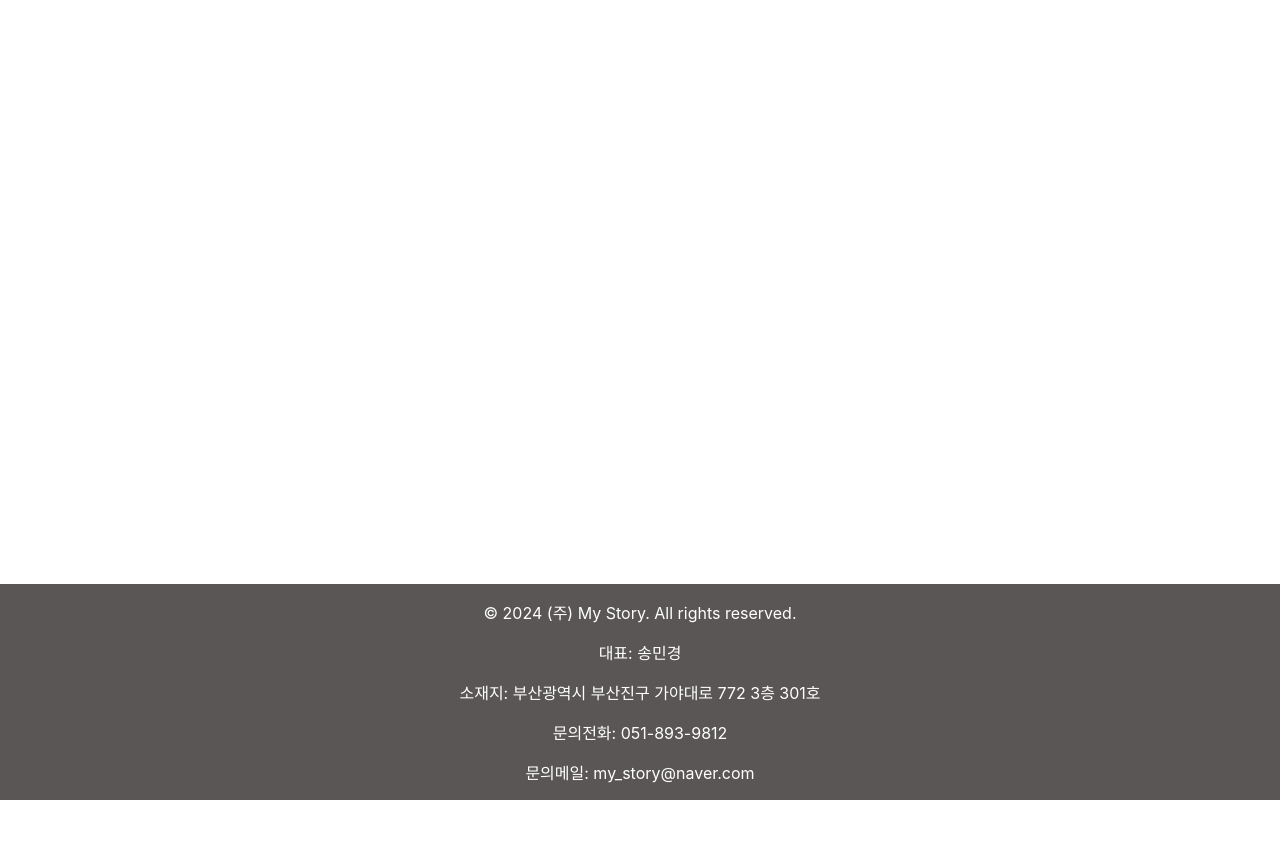
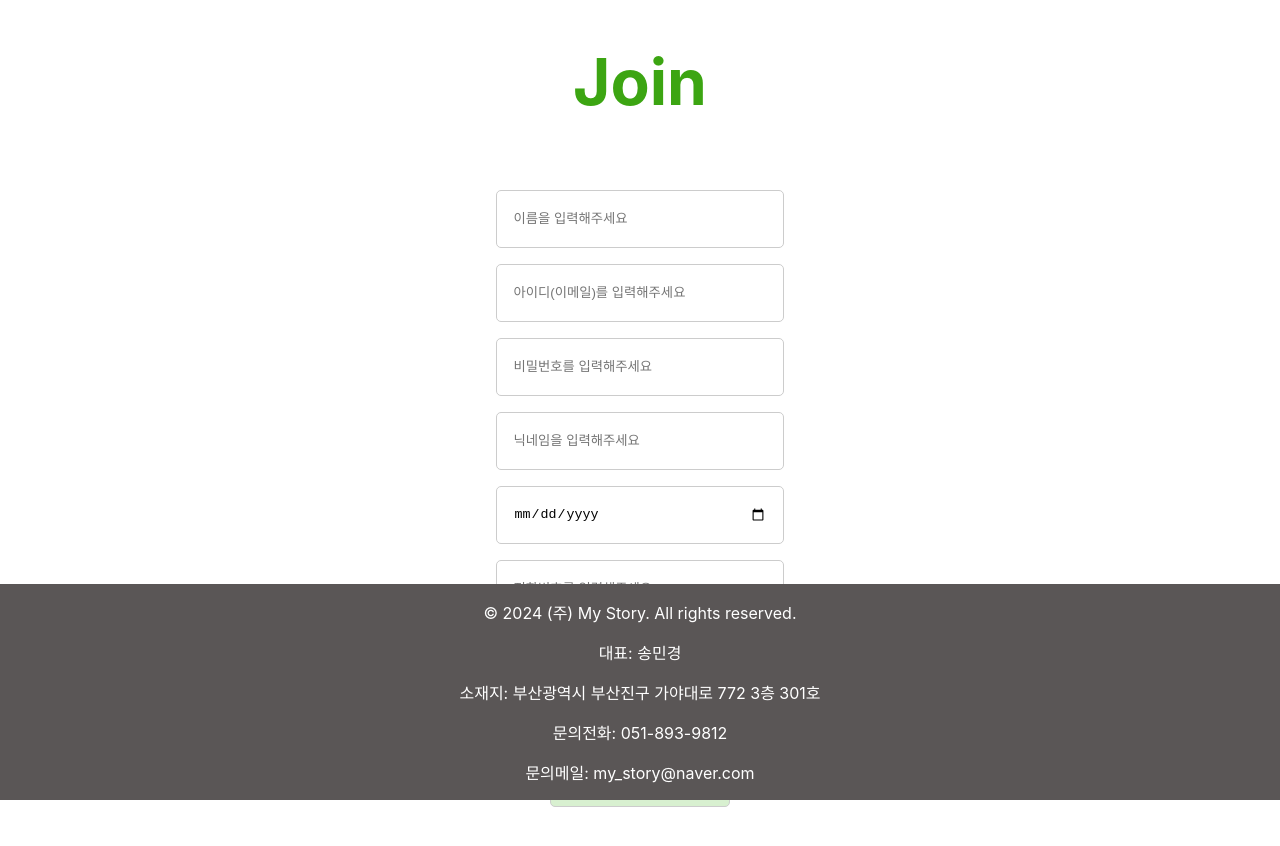
Before and after one commit to vosw1/my-app, a React (Create React App) app: page /joinForm in a window 1280 px wide. Shown: the top 846 px of the page. Before the commit the page ends 800 px from the top, so only its background shows below. Built offline with nearby package versions, Linux system fonts and the light colour scheme.

Commit message:
회원가입 페이지 만들기

```diff
--- a/src/App.js
+++ b/src/App.js
@@ -1,10 +1,11 @@
 import './App.css';
 import { Route, Routes, useLocation } from 'react-router-dom';
-import React, { useState } from 'react'; // useState 추가
+import React, { useState } from 'react';
 import LoginForm from './login/LoginForm';
+import JoinForm from './join/JoinForm';
 import Home from './home/Home';
 import Header from './components/Header';
-import Modal from './components/Modal'; // 모달 컴포넌트 추가
+import Modal from './components/Modal';
 
 function App() {
   const location = useLocation();
@@ -23,6 +24,7 @@ function App() {
       <Routes>
         <Route path='/' element={<LoginForm />} />
         <Route path='/home' element={<Home />} />
+        <Route path='/joinForm' element={<JoinForm />} />
       </Routes>
       {isModalOpen && <Modal onClose={closeModal} />} {/* 모달 열기 */}
     </>
--- /dev/null
+++ b/src/join/JoinForm.js
@@ -0,0 +1,99 @@
+import React, { useState } from 'react';
+import styles from '../styles/JoinForm.module.css';
+
+function JoinForm() {
+  const [name, setName] = useState('');
+  const [email, setEmail] = useState('');
+  const [password, setPassword] = useState('');
+  const [nickname, setNickname] = useState('');
+  const [birthdate, setBirthdate] = useState('');
+  const [phone, setPhone] = useState('');
+  const [address, setAddress] = useState('');
+
+  const handleSubmit = (event) => {
+    event.preventDefault();
+    console.log('Name:', name);
+    console.log('Email:', email);
+    console.log('Password:', password);
+    console.log('Nickname:', nickname);
+    console.log('Birthdate:', birthdate);
+    console.log('Phone:', phone);
+    console.log('Address:', address);
+  };
+
+  return (
+    <div className={styles['join-container']}>
+      <h1>Join</h1>
+      <form onSubmit={handleSubmit}>
+        <div className={styles['form-group']}>
+          <input
+            type='text'
+            placeholder='이름을 입력해주세요'
+            value={name}
+            onChange={(e) => setName(e.target.value)}
+            required
+          />
+        </div>
+        <div className={styles['form-group']}>
+          <input
+            type='email'
+            placeholder='아이디(이메일)를 입력해주세요'
+            value={email}
+            onChange={(e) => setEmail(e.target.value)}
+            required
+          />
+        </div>
+        <div className={styles['form-group']}>
+          <input
+            type='password'
+            placeholder='비밀번호를 입력해주세요'
+            value={password}
+            onChange={(e) => setPassword(e.target.value)}
+            required
+          />
+        </div>
+        <div className={styles['form-group']}>
+          <input
+            type='text'
+            placeholder='닉네임을 입력해주세요'
+            value={nickname}
+            onChange={(e) => setNickname(e.target.value)}
+            required
+          />
+        </div>
+        <div className={styles['form-group']}>
+          <input
+            type='date'
+            placeholder='생년월일을 입력해주세요'
+            value={birthdate}
+            onChange={(e) => setBirthdate(e.target.value)}
+            required
+          />
+        </div>
+        <div className={styles['form-group']}>
+          <input
+            type='tel'
+            placeholder='전화번호를 입력해주세요'
+            value={phone}
+            onChange={(e) => setPhone(e.target.value)}
+            required
+          />
+        </div>
+        <div className={styles['form-group']}>
+          <input
+            type='text'
+            placeholder='주소를 입력해주세요'
+            value={address}
+            onChange={(e) => setAddress(e.target.value)}
+            required
+          />
+        </div>
+        <div className={styles['join-btn-container']}>
+          <button className='join-btn' type='submit'>Join</button>
+        </div>
+      </form>
+    </div>
+  );
+}
+
+export default JoinForm;
--- /dev/null
+++ b/src/styles/JoinForm.module.css
@@ -0,0 +1,58 @@
+/* JoinForm.module.css */
+.join-container {
+    display: flex;
+    flex-direction: column;
+    align-items: center;
+    justify-content: center;
+}
+
+.join-container h1 {
+    font-size: 4rem;
+    margin-bottom: 70px;
+    color: #3ca512;
+}
+
+.join-container h3 {
+    font-size: 1rem;
+    margin-bottom: 10px;
+}
+
+.form-group {
+    width: 100%;
+    margin-bottom: 1rem;
+    display: flex;
+    flex-direction: column;
+    align-items: center;
+    justify-content: center;
+}
+
+.form-group input{
+    width: 120%;
+    height: 40px;
+    padding: 0.5rem 1rem;
+    border: 1px solid #ccc;
+    border-radius: 5px;
+}
+
+.join-btn-container {
+    width: 100%;
+    display: flex;
+    align-items: center;
+    justify-content: center;
+    margin: 70px 0;
+}
+
+.join-btn-container button {
+    width: 180px;
+    height: 45px;
+    font-size: 1rem;
+    cursor: pointer;
+    border: 1px solid #ccc;
+    border-radius: 5px;
+    background-color: #d8f0d0;
+}
+
+.join-btn-container button:hover {
+    background-color: #95cf7f;
+    color: white;
+}
```
